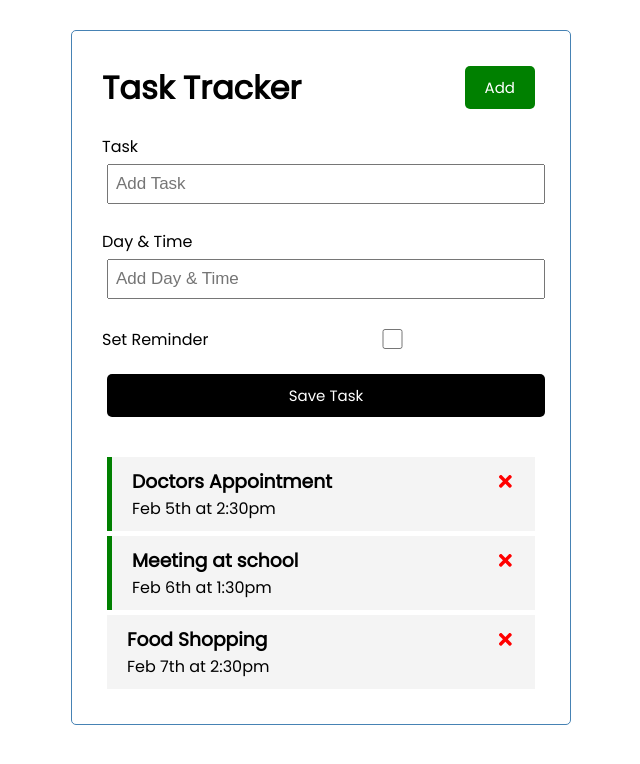
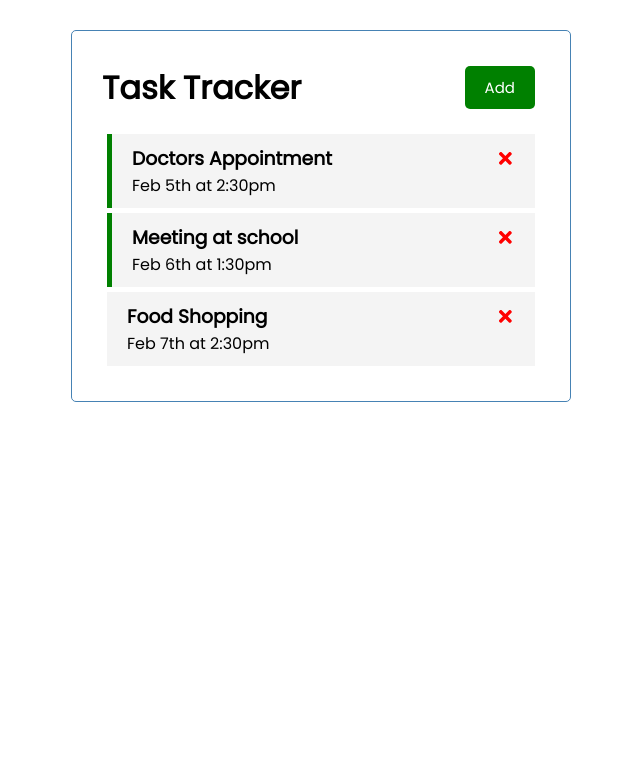
Before and after one commit to robkondrat/react-task-tracker, a React (Create React App) app: page / in a window 1280 px wide. Shown: the top 764 px of the page, without its empty margins (319-959 px from the left). Built offline with nearby package versions, Linux system fonts and the light colour scheme.

Commit message:
add tasks, toggle button

```diff
--- a/src/App.js
+++ b/src/App.js
@@ -5,6 +5,7 @@
 import { useState } from "react";
 
 const App = () => {
+  const [showAddTask, setShowAddTask] = useState(false);
   const [tasks, setTasks] = useState([
     {
       id: 1,
@@ -49,8 +50,8 @@
 
   return (
     <div className="container">
-      <Header />
-      <AddTask onAdd={addTask} />
+      <Header onAdd={() => setShowAddTask(!showAddTask)} showAdd={showAddTask} />
+      {showAddTask && <AddTask onAdd={addTask} />}
       {tasks.length > 0 ? (
         <Tasks tasks={tasks} onDelete={deleteTask} onToggle={toggleReminder} />
       ) : (
--- a/src/components/Header.js
+++ b/src/components/Header.js
@@ -1,7 +1,7 @@
 import PropTypes from 'prop-types';
 import Button from './Button';
 
-const Header = ({ title }) => {
+const Header = ({ title, onAdd, showAdd }) => {
   const onClick = () => {
     console.log('click')
   }
@@ -9,7 +9,7 @@
   return (
     <div className="header">
       <h1>{title}</h1>
-      <Button color="green" text="Add" onClick={onClick} />
+      <Button color={showAdd ? 'red' : 'green'} text={showAdd ? 'Close' : 'Add'} onClick={onAdd} />
     </div>
   )
 }
```
